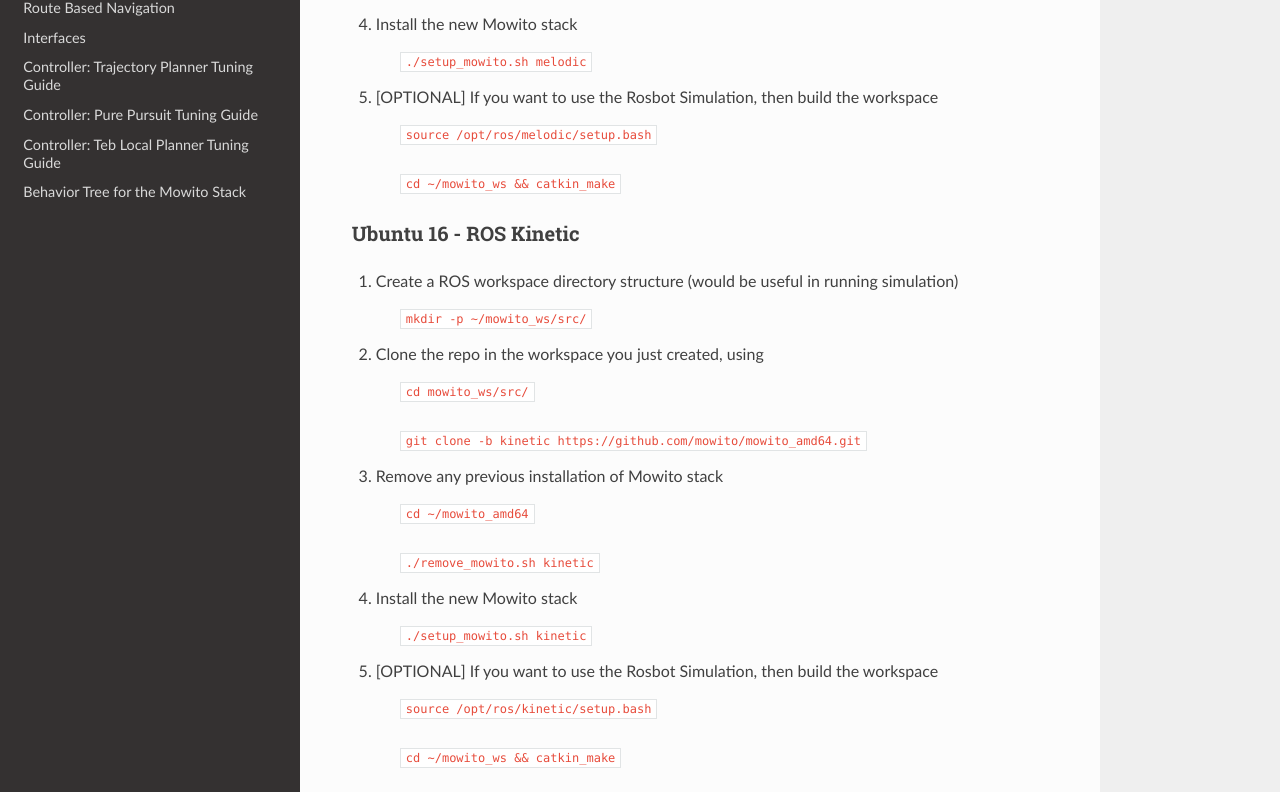
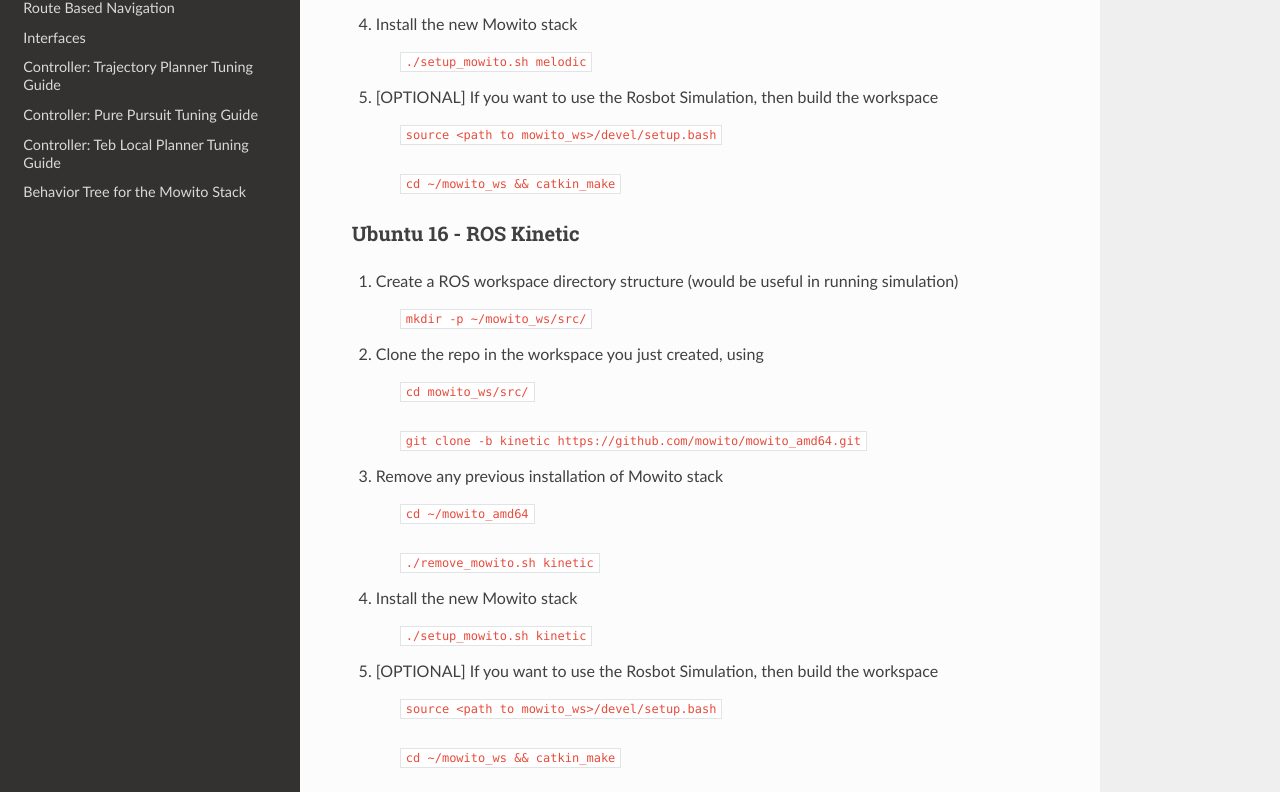
Before and after one commit to mowito/mowito_amd64, a Sphinx documentation site: the page built from docs/source/Installation.rst, in a window 1280 px wide and 1400 px high, scrolled down 329 px. Shown: the part 441-1233 px from the top of the window. Built offline with Sphinx 7.4.7 and the Read the Docs theme 2.0.0, drawn with Linux system fonts in a browser that asks for light colours.

Commit message:
Corrections asper Issue ID : MWT-NSD-I-0001

```diff
--- a/docs/source/Installation.rst
+++ b/docs/source/Installation.rst
@@ -37,7 +37,7 @@
 
 5. [OPTIONAL] If you want to use the Rosbot Simulation, then build the workspace
 
-	``source /opt/ros/melodic/setup.bash``\
+	``source <path to mowito_ws>/devel/setup.bash``\
 
 	``cd ~/mowito_ws && catkin_make``
 
@@ -67,6 +67,6 @@
 
 5. [OPTIONAL] If you want to use the Rosbot Simulation, then build the workspace
 
-	``source /opt/ros/kinetic/setup.bash``\
+	``source <path to mowito_ws>/devel/setup.bash``\
 
 	``cd ~/mowito_ws && catkin_make``
```
